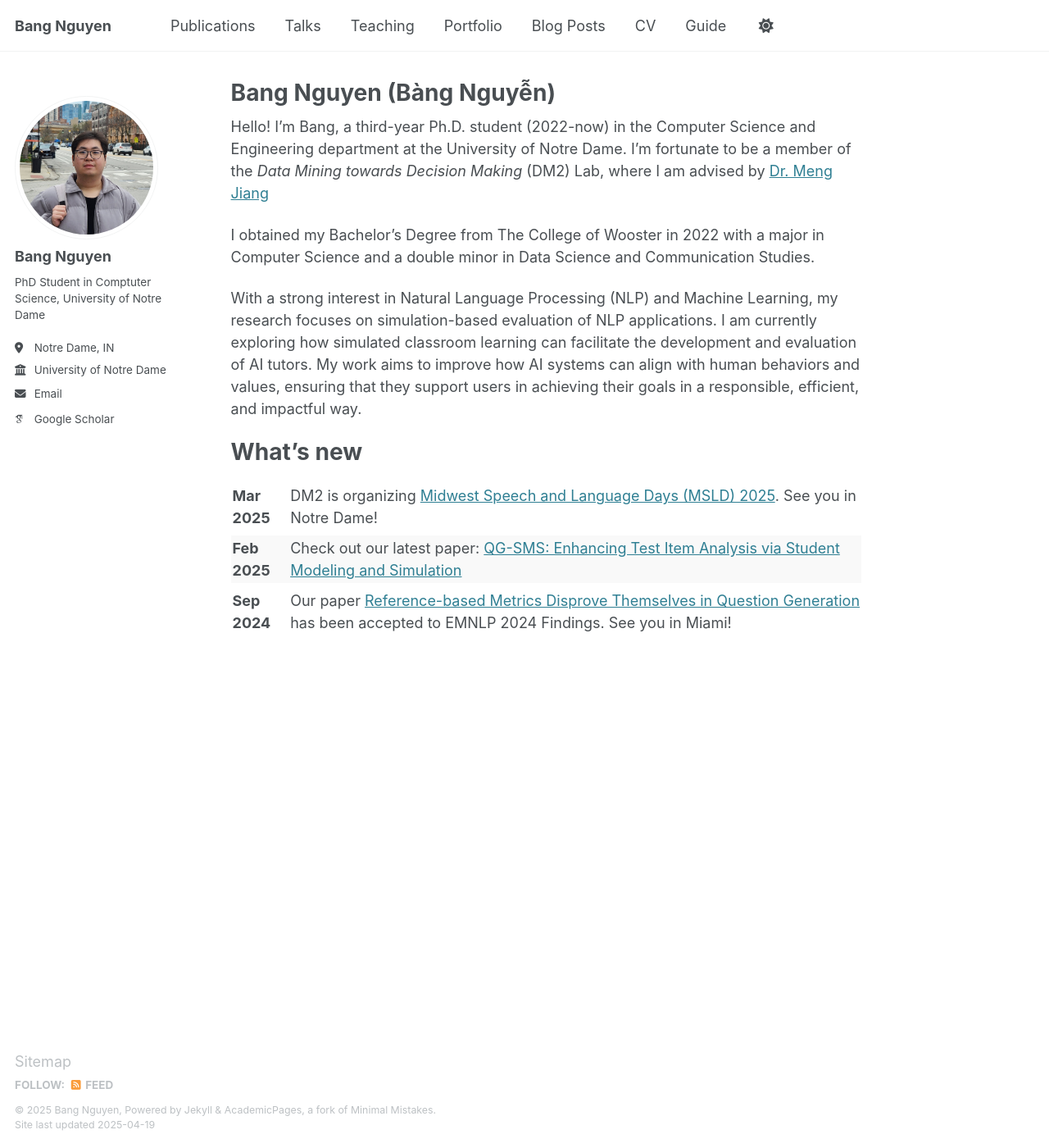
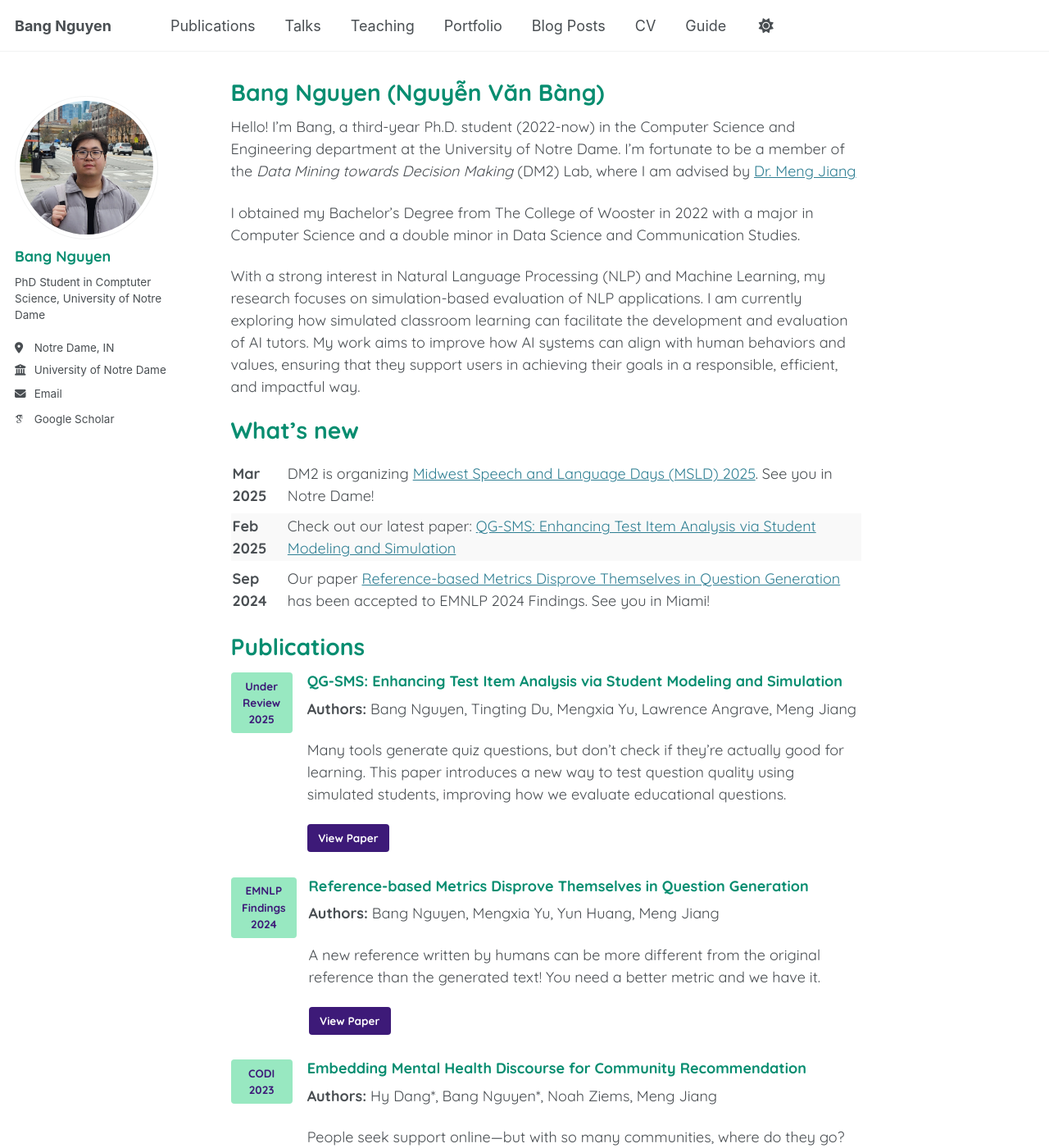
Before and after one commit to bnguyen5/bnguyen5.github.io, a Jekyll site: the page built from _pages/about.md, in a window 1280 px wide and 1400 px high. Shown: the whole window at 82% size. Built offline with Jekyll 4.4.1, drawn with Linux system fonts in a browser that asks for light colours; some web fonts are replaced; some of the changed text lies outside the part shown.

Commit message:
Added publication + formatting

```diff
--- /dev/null
+++ b/_data/venue_abbr.yml
@@ -0,0 +1,6 @@
+Journal of Machine Learning Research: JMLR
+Conference on Empirical Methods in Natural Language Processing: EMNLP
+Association for Computational Linguistics: ACL
+Neural Information Processing Systems: NeurIPS
+Workshop on Computational Approaches to Discourse: CODI
+"Findings of the Association for Computational Linguistics: EMNLP": EMNLP Findings
--- a/_includes/head/custom.html
+++ b/_includes/head/custom.html
@@ -11,8 +11,9 @@
 <link rel="icon" href="/images/favicon.ico"/>
 <meta name="theme-color" content="#ffffff"/>
 <link rel="stylesheet" href="{{ base_path }}/assets/css/academicons.css"/>
-
-
+<link rel="preconnect" href="https://fonts.googleapis.com">
+<link rel="preconnect" href="https://fonts.gstatic.com" crossorigin>
+<link href="https://fonts.googleapis.com/css2?family=Libre+Baskerville:ital,wght@0,400;0,700;1,400&family=Quicksand:wght@300..700&display=swap" rel="stylesheet">
 <!-- Support for MatJax -->
 <script src="https://cdnjs.cloudflare.com/polyfill/v3/polyfill.min.js?features=es6"></script>
 <script id="MathJax-script" async src="https://cdn.jsdelivr.net/npm/mathjax@3/es5/tex-mml-chtml.js"></script>
--- a/_includes/publication-card.html
+++ b/_includes/publication-card.html
@@ -1,13 +1,16 @@
 <div class="publication-entry" style="display: flex; margin-bottom: 1.5em; gap: 1em; align-items: flex-start;">
     <!-- Venue badge -->
-    <div style="width: 20%;">
-      <span class="btn" style="cursor: default; background-color: #e0e0e0;">
-        {{ pub.venue | default: "Unknown Venue" }}
-      </span>
+    <div style="width: 10%;">
+        {% assign abbr = site.data.venue_abbr[pub.venue] | default: pub.venue %}
+        {% assign year = pub.date | date: "%Y" %}
+        <span class="btn venue-badge">
+        {{ abbr }} {{ year }}
+        </span>
     </div>
 
+
     <!-- Main content -->
-    <div style="width: 80%;">
+    <div style="width: 90%;">
       <h3 style="margin-top: 0;">{{ pub.title }}</h3>
 
       {% if pub.authors %}
--- a/_pages/about.md
+++ b/_pages/about.md
@@ -1,6 +1,6 @@
 ---
 permalink: /
-title: "Bang Nguyen (Bàng Nguyễn)"
+title: "Bang Nguyen (Nguyễn Văn Bàng)"
 author_profile: true
 redirect_from:
   - /about/
@@ -31,3 +31,10 @@ With a strong interest in Natural Language Processing (NLP) and Machine Learning
     <td style="padding: 2px; border: none;">Our paper <a href="https://arxiv.org/abs/2403.12242" target="_blank">Reference-based Metrics Disprove Themselves in Question Generation</a> has been accepted to EMNLP 2024 Findings. See you in Miami!</td>
   </tr>
 </table>
+
+# Publications
+
+{% assign pubs = site.publications | sort: 'date' | reverse %}
+{% for pub in pubs %}
+{% include publication-card.html pub=pub %}
+{% endfor %}
--- /dev/null
+++ b/_sass/custom/custom.scss
@@ -0,0 +1,43 @@
+// Custom color palette
+
+$primary-color: #078d70;
+$primary-light: #98e8c1;
+$background-color: #ffffff;
+$accent-color: #7bade2;
+$dark-color: #3d1a78;
+
+// Override Minimal Mistakes colors
+$link-color: $primary-color;
+$btn-color: $primary-color;
+$btn-hover-color: $accent-color;
+$body-background-color: $background-color;
+$sidebar-color: $dark-color;
+$header-background-color: $primary-color;
+// Force button base styling
+.btn,
+.btn:visited {
+  background-color: #3d1a78 !important;  /* your primary color */
+  color: #ffffff !important;
+  border: none !important;
+  text-decoration: none !important;
+}
+
+.btn:hover,
+.btn:focus {
+  background-color: #7bade2 !important;  /* your accent color */
+  color: #ffffff !important;
+  text-decoration: none;
+}
+
+/* Customize venue badge color only */
+.venue-badge {
+    background-color: #98e8c1 !important;  /* soft green */
+    color: #3d1a78 !important;            /* dark text for contrast */
+    pointer-events: none;                 /* make it non-clickable */
+  }
+
+/* Prevent hover from changing it */
+.venue-badge:hover {
+background-color: #98e8c1 !important;
+color: #3d1a78 !important;
+}
--- a/assets/css/main.scss
+++ b/assets/css/main.scss
@@ -39,5 +39,21 @@
     "vendor/font-awesome/fontawesome",
     "vendor/font-awesome/solid",
     "vendor/font-awesome/brands",
-    "vendor/magnific-popup/magnific-popup"
+    "vendor/magnific-popup/magnific-popup",
+
+    "custom/custom"
 ;
+
+body {
+  font-family: 'Quicksand', sans-serif;
+}
+h1, h2, h3, h4, h5, h6,
+button, .btn, .site-title, .nav, .page__title {
+  font-family: inherit !important;
+}
+h1, h2, h3 {
+  color: $primary-color;
+}
+// h1 {
+//   font-family: "Libre Baskerville", serif;
+// }
```
Also changed, not shown: _publications/2010-10-01-paper-title-number-2.md (deleted, +0 -14 lines), _publications/2015-10-01-paper-title-number-3.md (deleted, +0 -14 lines), _publications/2023-07-08-embedding-community-discourse.md (+2 -2 lines), _publications/2024-02-17-paper-title-number-4.md (deleted, +0 -13 lines), _publications/2024-03-24-naco.md (added, +12 -0 lines), _publications/2025-03-qgsms.md (added, +11 -0 lines).
